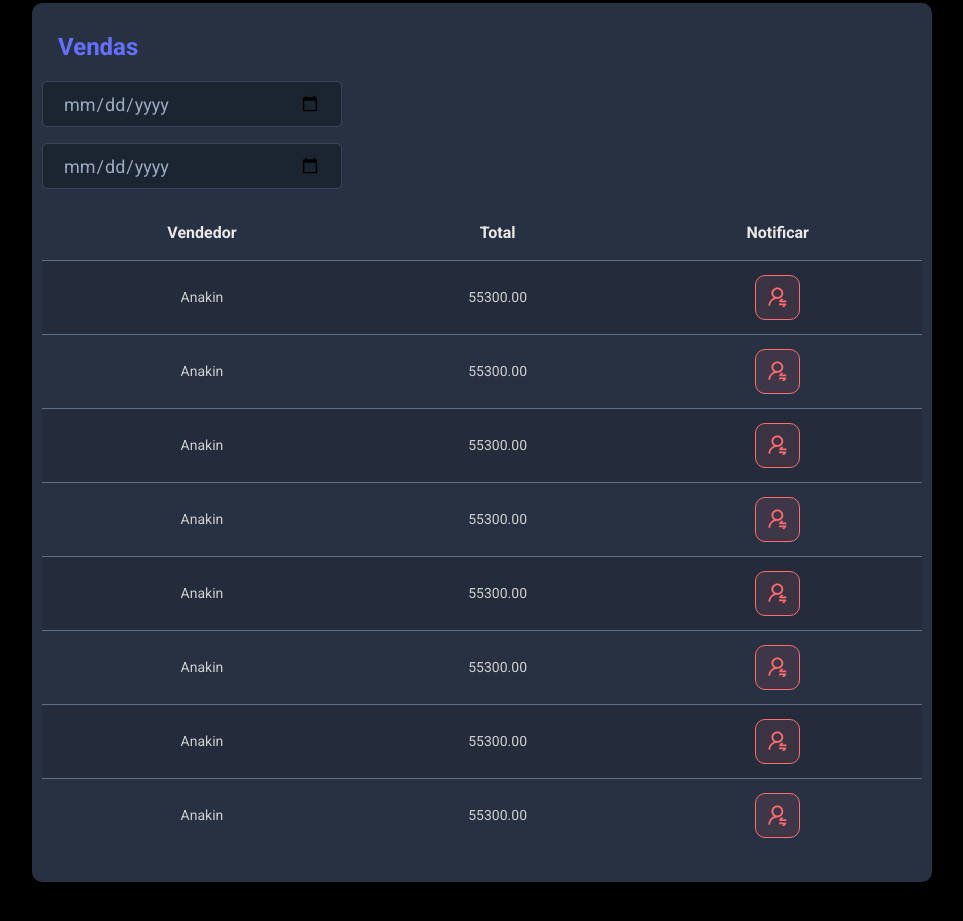
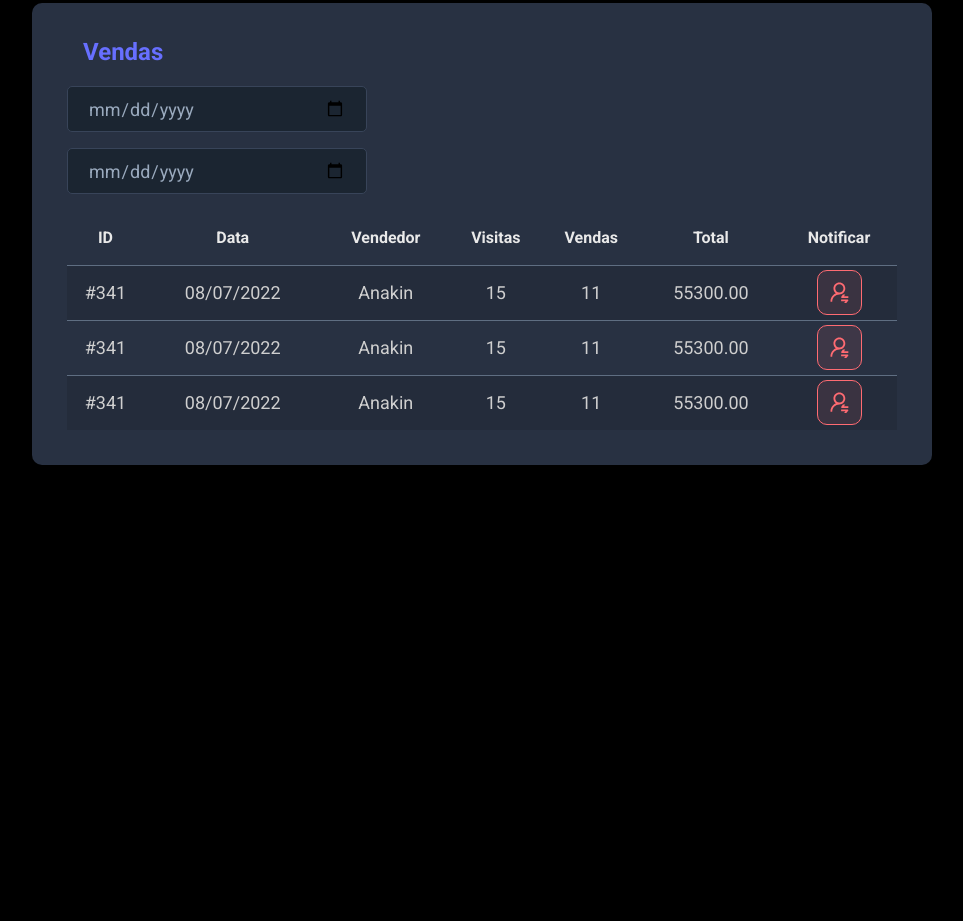
Before and after one commit to FlaviaCosta1037/ds-meta, a plain HTML site: page index.html in a window 1280 px wide. Shown: the part 257-1178 px from the top of the page, without its empty margins (158-1121 px from the left). After the commit the page ends 800 px from the top, so only its background shows below. Drawn offline with Linux system fonts and the light colour scheme.

Commit message:
Ajuste da responsividade

```diff
--- a/css/style.css
+++ b/css/style.css
@@ -148,3 +148,36 @@ nth-child(odd) são mais escuros. */
     display: flex;
     justify-content: center;
 }
+
+/*Classe para desaparecer a coluna de data*/
+.show-576 {
+    display: none;
+}
+
+.show-992 {
+    display: none;
+}
+
+/*Comando Mediaquery. Configuração para que a partir da largura 576px e 992px que vai valer o que escrever dentro do media
+ou seja, o display vai aparecer. Display: table-cell é a responsividade da tela do celular*/
+@media(min-width: 576px) {
+    .show-576 {
+        display: table-cell;
+    }
+    .card {
+        padding: 35px;
+    }
+
+    .dsmeta-sales-table tbody tr {
+        height: 55px;
+    }
+    .dsmeta-sales-table tbody {
+        font-size: 18px;
+    }
+}
+
+@media(min-width: 992px) {
+    .show-992 {
+        display: table-cell;
+    }
+}
--- a/index.html
+++ b/index.html
@@ -35,14 +35,22 @@
                     <table class="dsmeta-sales-table">
                         <thead>
                             <tr>
+                                <th class="show-992">ID</th>
+                                <th class="show-576">Data</th>
                                 <th>Vendedor</th>
+                                <th class="show-992">Visitas</th>
+                                <th class="show-992">Vendas</th>
                                 <th>Total</th>
                                 <th>Notificar</th>
                             </tr>
                         </thead>
                         <tbody>
                             <tr>
+                                <td class="show-992">#341</td>
+                                <td class="show-576">08/07/2022</td>
                                 <td>Anakin</td>
+                                <td class="show-992">15</td>
+                                <td class="show-992">11</td>
                                 <td>55300.00</td>
                                 <td>
                                     <div class="dsmeta-red-btn-container">
@@ -53,7 +61,11 @@
                                 </td>
                             </tr>
                             <tr>
+                                <td class="show-992">#341</td>
+                                <td class="show-576">08/07/2022</td>
                                 <td>Anakin</td>
+                                <td class="show-992">15</td>
+                                <td class="show-992">11</td>
                                 <td>55300.00</td>
                                 <td>
                                     <div class="dsmeta-red-btn-container">
@@ -64,62 +76,11 @@
                                 </td>
                             </tr>
                             <tr>
+                                <td class="show-992">#341</td>
+                                <td class="show-576">08/07/2022</td>
                                 <td>Anakin</td>
-                                <td>55300.00</td>
-                                <td>
-                                    <div class="dsmeta-red-btn-container">
-                                        <div class="dsmeta-red-btn">
-                                            <img src="imagens/Vector.svg" alt="notificar" />
-                                        </div>
-                                    </div>
-                                </td>
-                            </tr>
-                            <tr>
-                                <td>Anakin</td>
-                                <td>55300.00</td>
-                                <td>
-                                    <div class="dsmeta-red-btn-container">
-                                        <div class="dsmeta-red-btn">
-                                            <img src="imagens/Vector.svg" alt="notificar" />
-                                        </div>
-                                    </div>
-                                </td>
-                            </tr>
-                            <tr>
-                                <td>Anakin</td>
-                                <td>55300.00</td>
-                                <td>
-                                    <div class="dsmeta-red-btn-container">
-                                        <div class="dsmeta-red-btn">
-                                            <img src="imagens/Vector.svg" alt="notificar" />
-                                        </div>
-                                    </div>
-                                </td>
-                            </tr>
-                            <tr>
-                                <td>Anakin</td>
-                                <td>55300.00</td>
-                                <td>
-                                    <div class="dsmeta-red-btn-container">
-                                        <div class="dsmeta-red-btn">
-                                            <img src="imagens/Vector.svg" alt="notificar" />
-                                        </div>
-                                    </div>
-                                </td>
-                            </tr>
-                            <tr>
-                                <td>Anakin</td>
-                                <td>55300.00</td>
-                                <td>
-                                    <div class="dsmeta-red-btn-container">
-                                        <div class="dsmeta-red-btn">
-                                            <img src="imagens/Vector.svg" alt="notificar" />
-                                        </div>
-                                    </div>
-                                </td>
-                            </tr>
-                            <tr>
-                                <td>Anakin</td>
+                                <td class="show-992">15</td>
+                                <td class="show-992">11</td>
                                 <td>55300.00</td>
                                 <td>
                                     <div class="dsmeta-red-btn-container">
```
